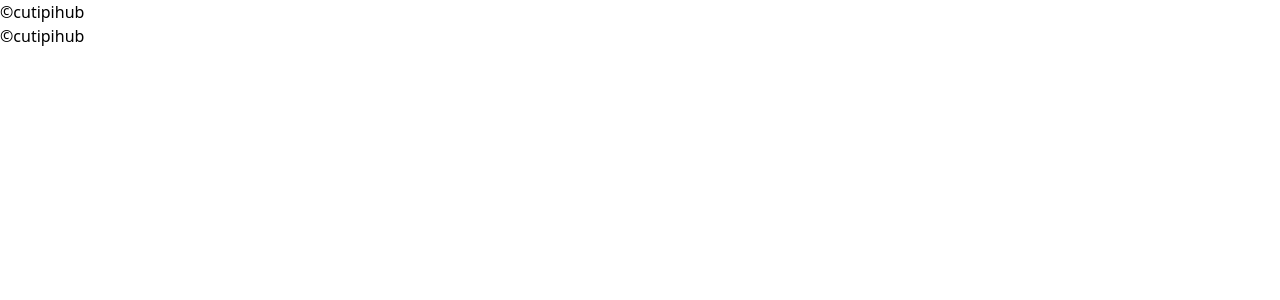
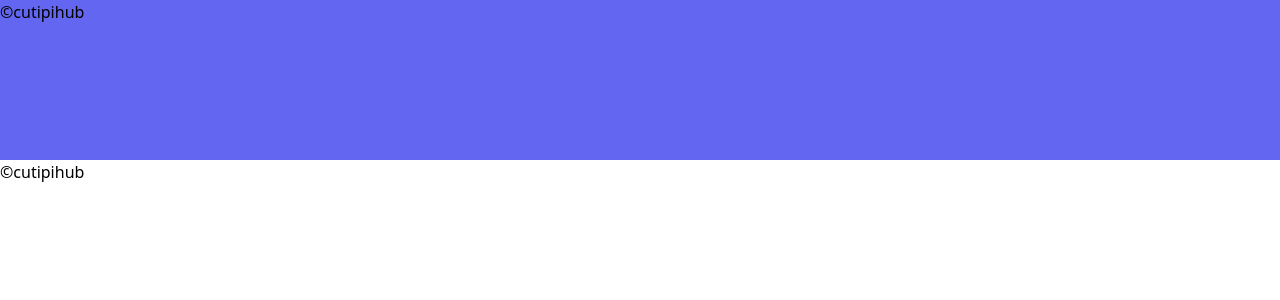
Before and after one commit to u-s-c-l/i-t-t-w-s-d, a React (Create React App) app: page / in a window 1280 px wide. Shown: the top 300 px of the page. Built offline with nearby package versions, Linux system fonts and the light colour scheme.

Commit message:
added css for header

```diff
--- a/src/App.js
+++ b/src/App.js
@@ -1,18 +1,13 @@
 import React from "react";
-import { Header, Footer } from './layout';
+import { Header, Footer } from "./layout";
 
 function App() {
   return (
     <>
-     <Header/>
-      {/* <Switch>
-        <Route exact path="/"><Home /></Route>
-        <Route path="/about"><About /></Route>
-        <Route path="/search"><Search /></Route>
-      </Switch> */}
+      <Header />
       <Footer />
     </>
-  )
+  );
 }
 
 export default App;
--- a/src/layout/Footer/index.js
+++ b/src/layout/Footer/index.js
@@ -1,10 +1,10 @@
-import React from 'react';
+import React from "react";
 
 const Footer = () => {
   return (
     <>
       <div id="footer">
-      <h3> ©cutipihub </h3>
+         <h3> ©cutipihub </h3>
       </div>
 
     </>
--- a/src/layout/Header/index.js
+++ b/src/layout/Header/index.js
@@ -1,10 +1,10 @@
-import React from 'react';
+import React from "react";
 
 const Header = () => {
   return (
     <>
-      <div id="header">
-      <h3> ©cutipihub </h3>
+      <div id="header" class="bg-indigo-500 w-full h-40">
+         <h3> ©cutipihub </h3>
       </div>
 
     </>
```
